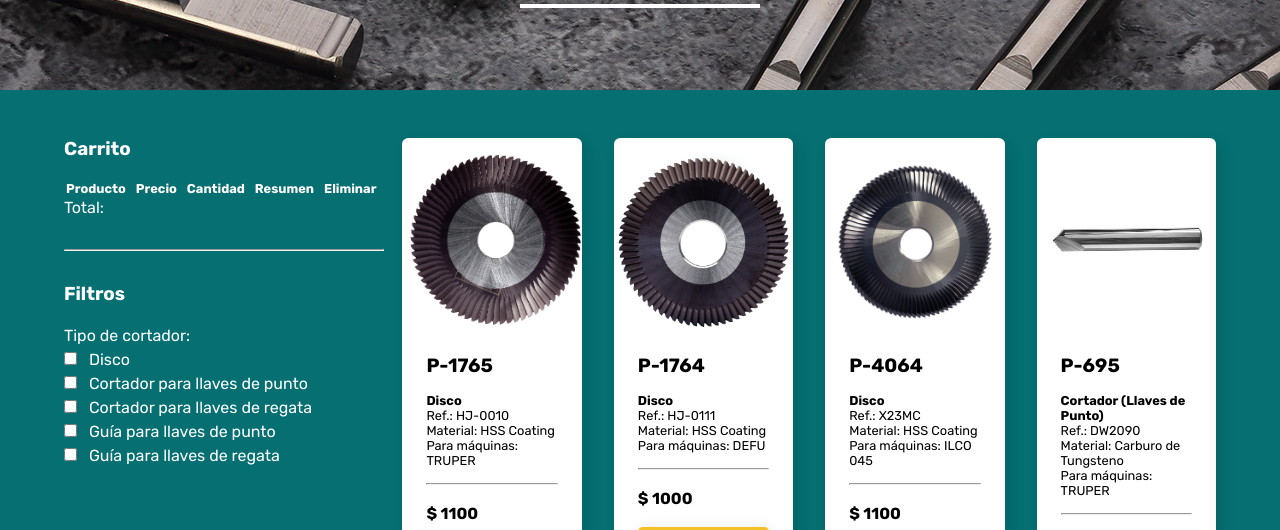
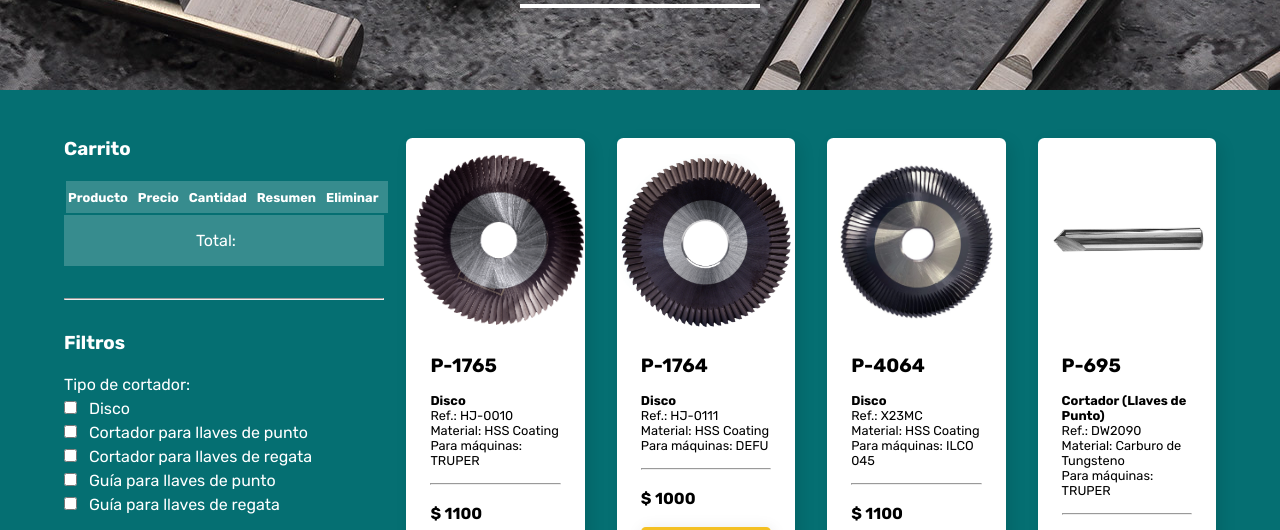
Before and after one commit to MercedesMulet/raise-js, a website: page pages/productos.html in a window 1280 px wide. Shown: the part 270-800 px from the top of the page. Drawn offline with nearby package versions, Linux system fonts and the light colour scheme; a web font is replaced by a local one.

Commit message:
detalles counter

```diff
--- a/pages/productos.html
+++ b/pages/productos.html
@@ -65,7 +65,7 @@
                     <h3>Carrito</h3>
                     <table id="cartTable" class="cart-table">
                         <thead>
-                            <tr>
+                            <tr class="row-one">
                                 <th>Producto</th>
                                 <th>Precio</th>
                                 <th>Cantidad</th>
@@ -76,7 +76,7 @@
                         <tbody id="cartContent">
                         </tbody>
                     </table>
-                    <div class="totalC">
+                    <div class="total-row">
                         <p>Total:</p>
                         <div id="totalCart"></div>
                     </div>
--- a/scss/components/_ecom.scss
+++ b/scss/components/_ecom.scss
@@ -32,6 +32,15 @@
 
             .cart-table {
                 text-align: center;
+
+                thead {
+                    display: flex;
+                    align-items: center;
+                    height: 2rem;
+                    background-color: rgba(255,255,255,0.2);
+                }
+
+
                 td {
                     border-bottom: 1px dotted white;
                     padding: 1rem 0;
@@ -39,6 +48,17 @@
                     i {
                         cursor: pointer;
                         align-items: center;
+                    }
+
+                    button {
+                        width: 1rem;
+                        height: 1rem;
+                        border-radius: 1rem;
+                        border: none;
+                        font-family: "Rubik", sans-serif;
+                        font-weight: 600;
+                        color: #056F72;
+                        margin: 0.2rem;
                     }
                 }
 
@@ -60,6 +80,20 @@
                     text-align: center;
                     width: 1.2rem;
                 }
+            }
+        }
+
+        .total-row {
+            display: flex;
+            justify-content: center;
+            align-items: center;
+            padding: 1rem 0;
+            width: 20rem;
+            background-color: rgba(255,255,255,0.2);
+
+            p {
+                font-size: 1rem;
+                margin-right: 1rem;
             }
         }
 
```
Also changed, not shown: css/style.css.
